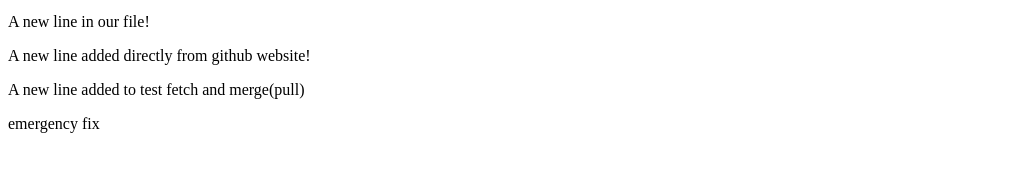
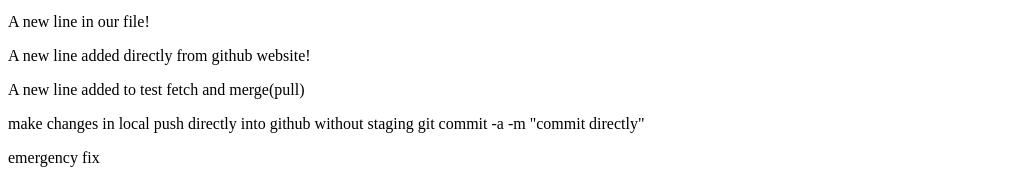
Before and after one commit to vasu86/w3_hello_world, a plain HTML site: page index.html in a window 1280 px wide. Shown: the part 841-1024 px from the top of the page, without its empty margins (0-1023 px from the left). Before the commit the page ends 990 px from the top, so only its background shows below. Drawn offline with Linux system fonts and the light colour scheme.

Commit message:
commit directly without staging

```diff
--- a/index.html
+++ b/index.html
@@ -13,6 +13,7 @@
   <p>A new line added directly from github website!</p>
  <p>A new line added to test fetch and merge(pull)</p>
 
+<p>make changes in local push directly into github without staging git commit -a -m "commit directly" </p>
 <p> emergency fix </p>
 </body>
 </html>
```
